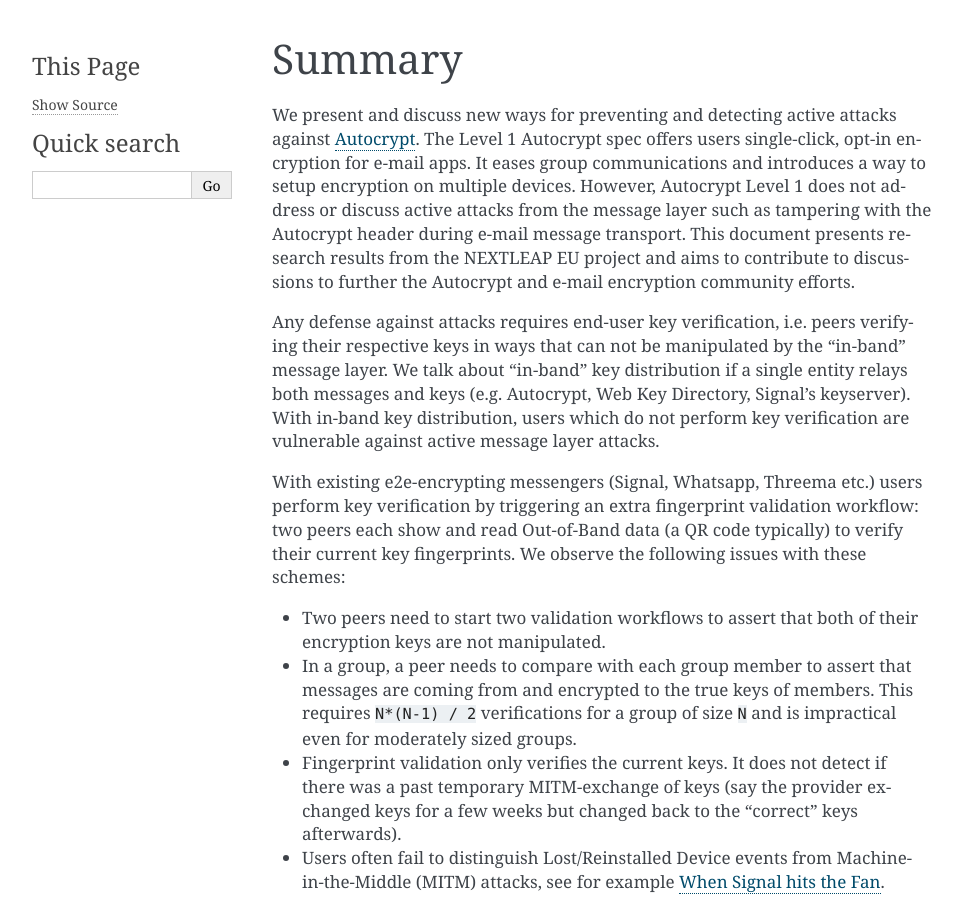
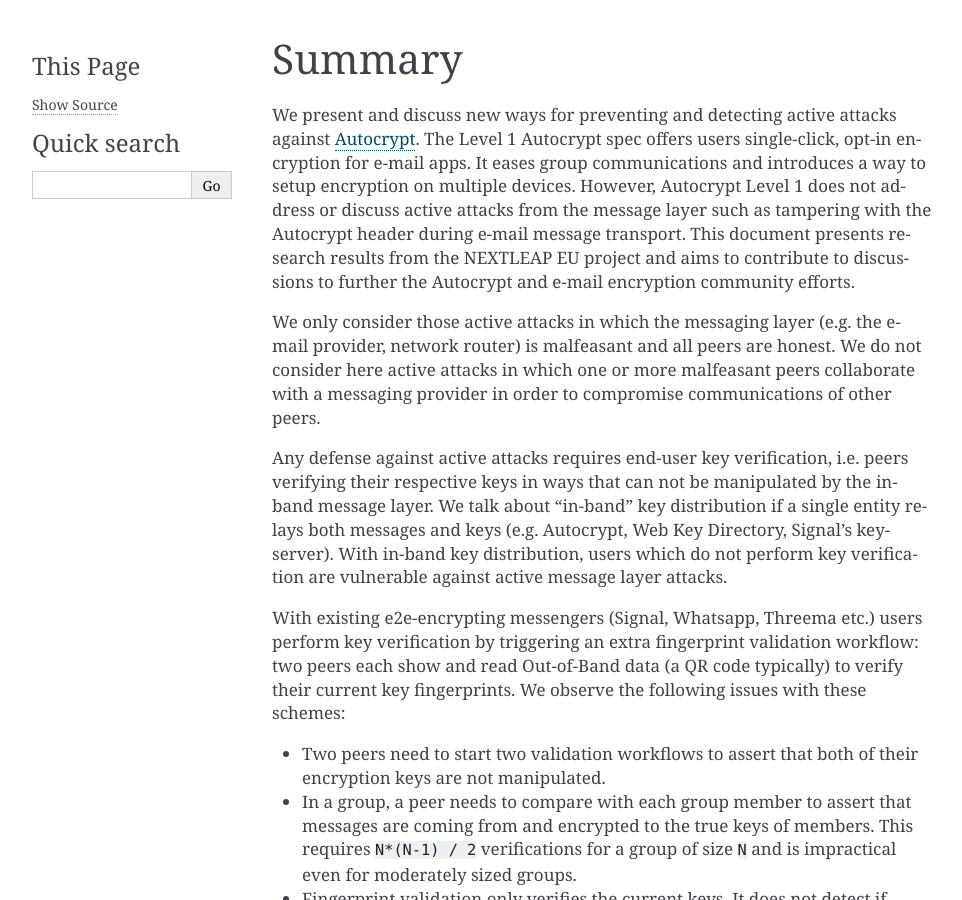
Before and after one commit to nextleap-project/countermitm, a Sphinx documentation site: the page built from source/summary.rst, in a window 1280 px wide and 900 px high. Shown: the whole window, without its empty margins (148-1110 px from the left). Built offline with Sphinx 7.4.7, drawn with Linux system fonts in a browser that asks for light colours.

Commit message:
clarify threatmodel early in the summary (recommended by neal)

```diff
--- a/source/summary.rst
+++ b/source/summary.rst
@@ -13,9 +13,15 @@
 and aims to contribute to discussions to further the Autocrypt and
 e-mail encryption community efforts.
 
-Any defense against attacks requires end-user key verification,
+We only consider those active attacks in which the messaging layer (e.g.
+the e-mail provider, network router) is malfeasant and all peers are honest.
+We do not consider here active attacks in which one or more malfeasant peers
+collaborate with a messaging provider in order to compromise
+communications of other peers.
+
+Any defense against active attacks requires end-user key verification,
 i.e. peers verifying their respective keys in ways that can not be manipulated
-by the "in-band" message layer.
+by the in-band message layer.
 We talk about "in-band" key distribution if a single entity relays both
 messages and keys (e.g. Autocrypt, Web Key Directory, Signal's keyserver).
 With in-band key distribution, users which do not perform
```
